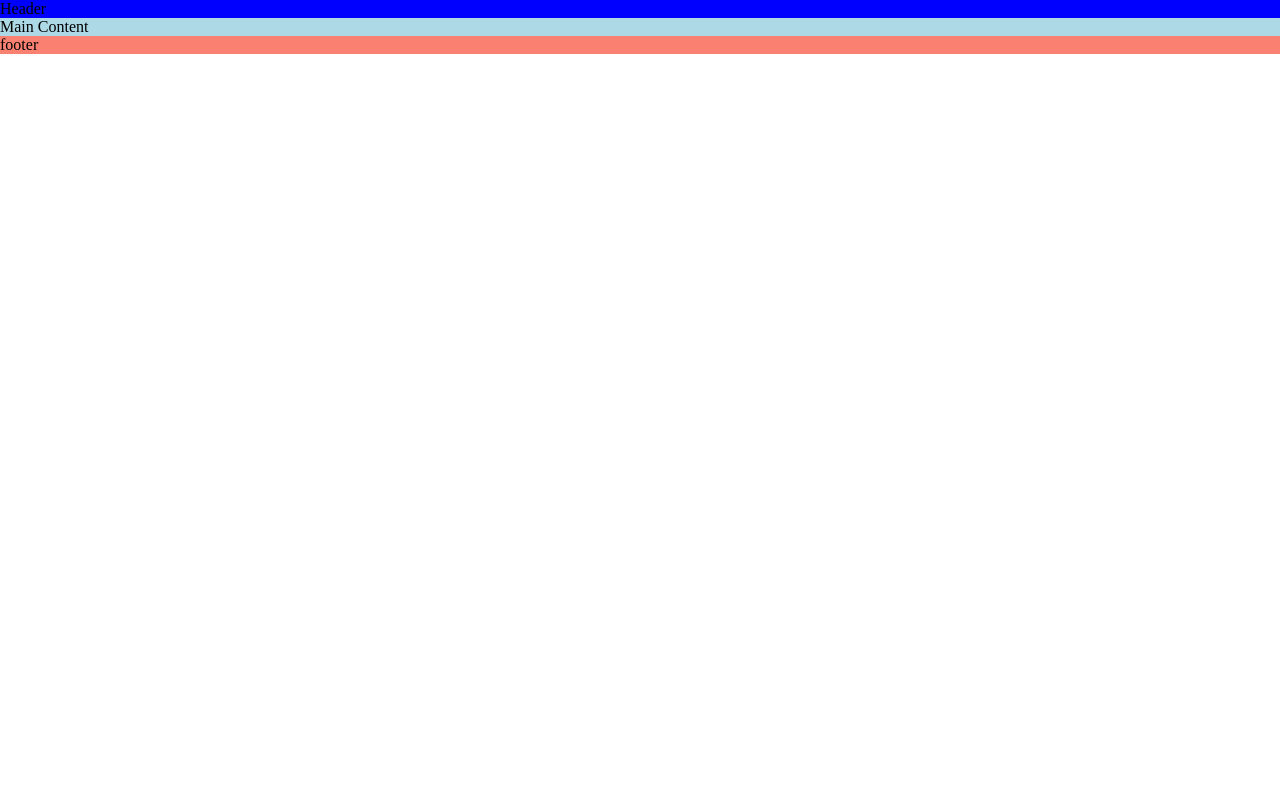
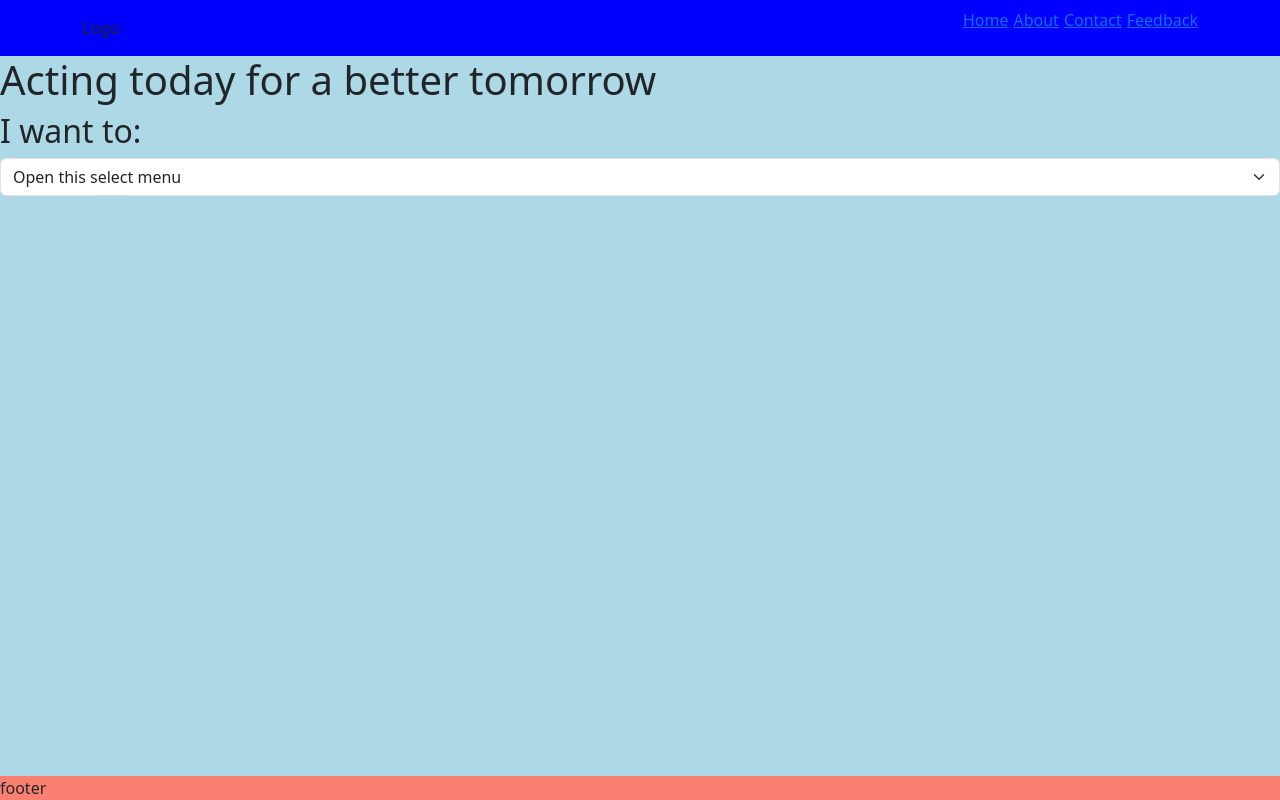
Before and after one commit to CoalTrain1618/practice-web, a plain HTML site: page index.html in a window 1280 px wide. Drawn offline with nearby package versions, Linux system fonts and the light colour scheme.

Commit message:
Change:nav menu from div to nav. Added: hero content structure and basic content

```diff
--- a/assets/css/style.css
+++ b/assets/css/style.css
@@ -7,7 +7,10 @@
 
 /* body */
 body {
-
+    min-height: 100vh;
+    display: flex;
+    flex-direction: column;
+    /*  */
 }
 
 /* header */
@@ -15,9 +18,23 @@ header {
     background-color: blue;
 }
 
+.navbar {
+    display: flex;
+    justify-content: space-between;
+    align-items: center;
+}
+
+#menu {
+    display: flex;
+    list-style-type: none;
+    gap: 5px;
+}
+
+
 /* main */
 main {
     background-color: lightblue;
+    flex: 1 0 auto;
 }
 
 
--- a/index.html
+++ b/index.html
@@ -3,23 +3,61 @@
 <head>
     <meta charset="UTF-8">
     <meta name="viewport" content="width=device-width, initial-scale=1.0">
-    <title>Document</title>
+    <title>Men Of Wales</title>
+    <!-- BootStrap -->
+    <link href="https://cdn.jsdelivr.net/npm/bootstrap@5.3.3/dist/css/bootstrap.min.css" rel="stylesheet" integrity="sha384-QWTKZyjpPEjISv5WaRU9OFeRpok6YctnYmDr5pNlyT2bRjXh0JMhjY6hW+ALEwIH" crossorigin="anonymous">
+    <!-- Style Sheet -->
     <link rel="stylesheet" href="./assets/css/style.css">
 </head>
 
 <body>
     <!-- header -->
    <header>
-        Header
+        <div class="container">
+            <div class="navbar">
+                <div>
+                    <a>Logo</a>
+                </div>
+                <nav>
+                    <ul id="menu">
+                        <li><a href="">Home</a></li>
+                        <li><a href="">About</a></li>
+                        <li><a href="">Contact</a></li>
+                        <li><a href="">Feedback</a></li>
+                    </ul>
+                </nav>
+            </div>
+        </div>
    </header>
     <!-- main -->
     <main>
-        Main Content
+        <section>
+            <div class="hero-container">
+                <div class="hero-content">
+                    <div class="hero-text">
+                        <h1>Acting today for a better tomorrow</h1>
+                    </div>
+                    <h2>I want to:</h2>
+                    <form>
+                        <select class="form-select" aria-label="Default select example">
+                            <option selected>Open this select menu</option>
+                            <option value="1">I need emergency help</option>
+                            <option value="2">Get help for myself</option>
+                            <option value="3">Get help for someone else</option>
+                            <option value="4">Learn what impacts mental health</option>
+                          </select>
+                    </form>
+                </div>
+                <div class="hero-image"></div>
+            </div>
+        </section>
     </main>
     <!-- footer -->
     <footer>
         footer
     </footer>
     <!-- javaScript -->
+     <!-- BootStrap -->
+    <script src="https://cdn.jsdelivr.net/npm/bootstrap@5.3.3/dist/js/bootstrap.bundle.min.js" integrity="sha384-YvpcrYf0tY3lHB60NNkmXc5s9fDVZLESaAA55NDzOxhy9GkcIdslK1eN7N6jIeHz" crossorigin="anonymous"></script>
 </body>
 </html>
```
